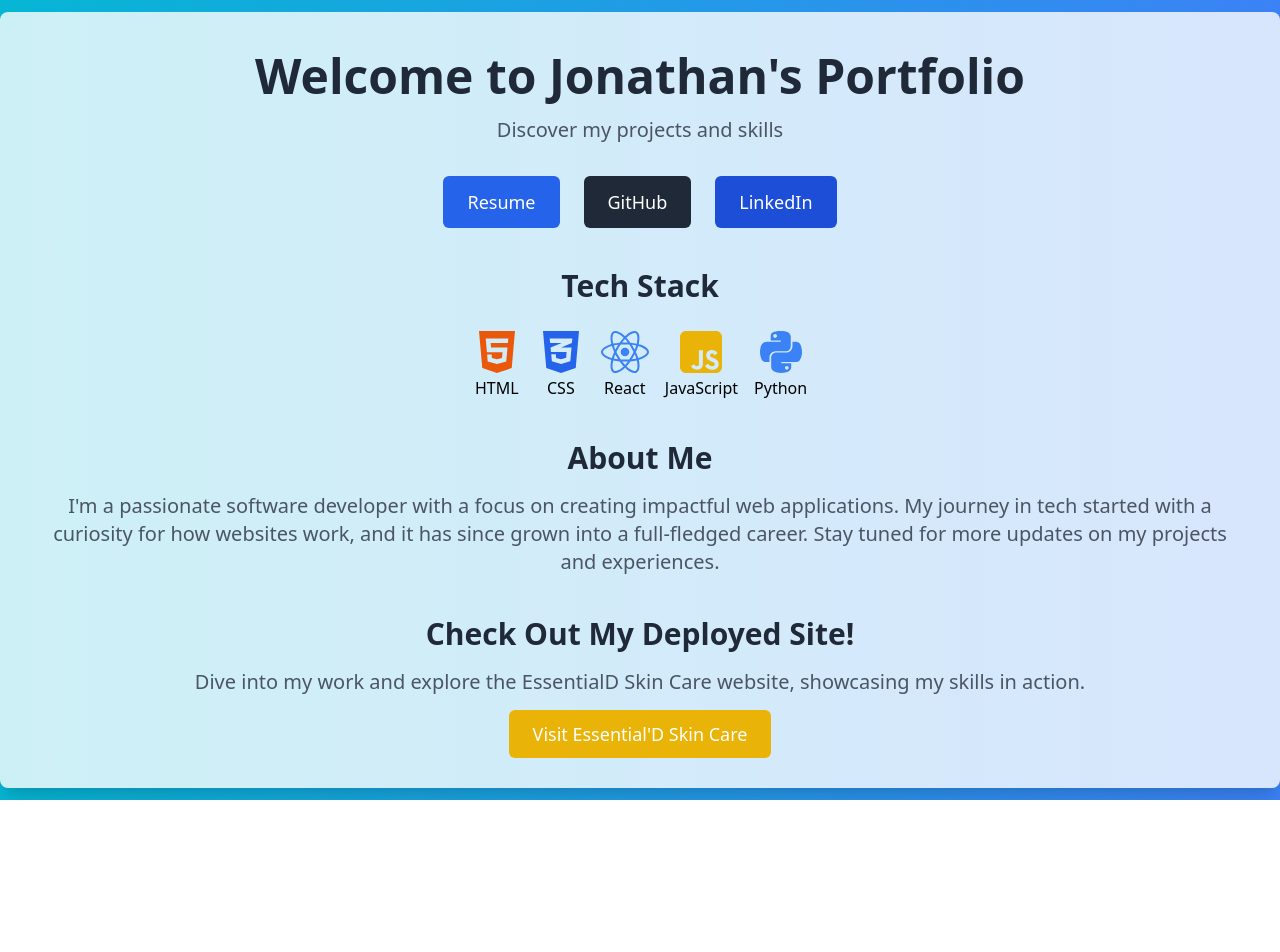
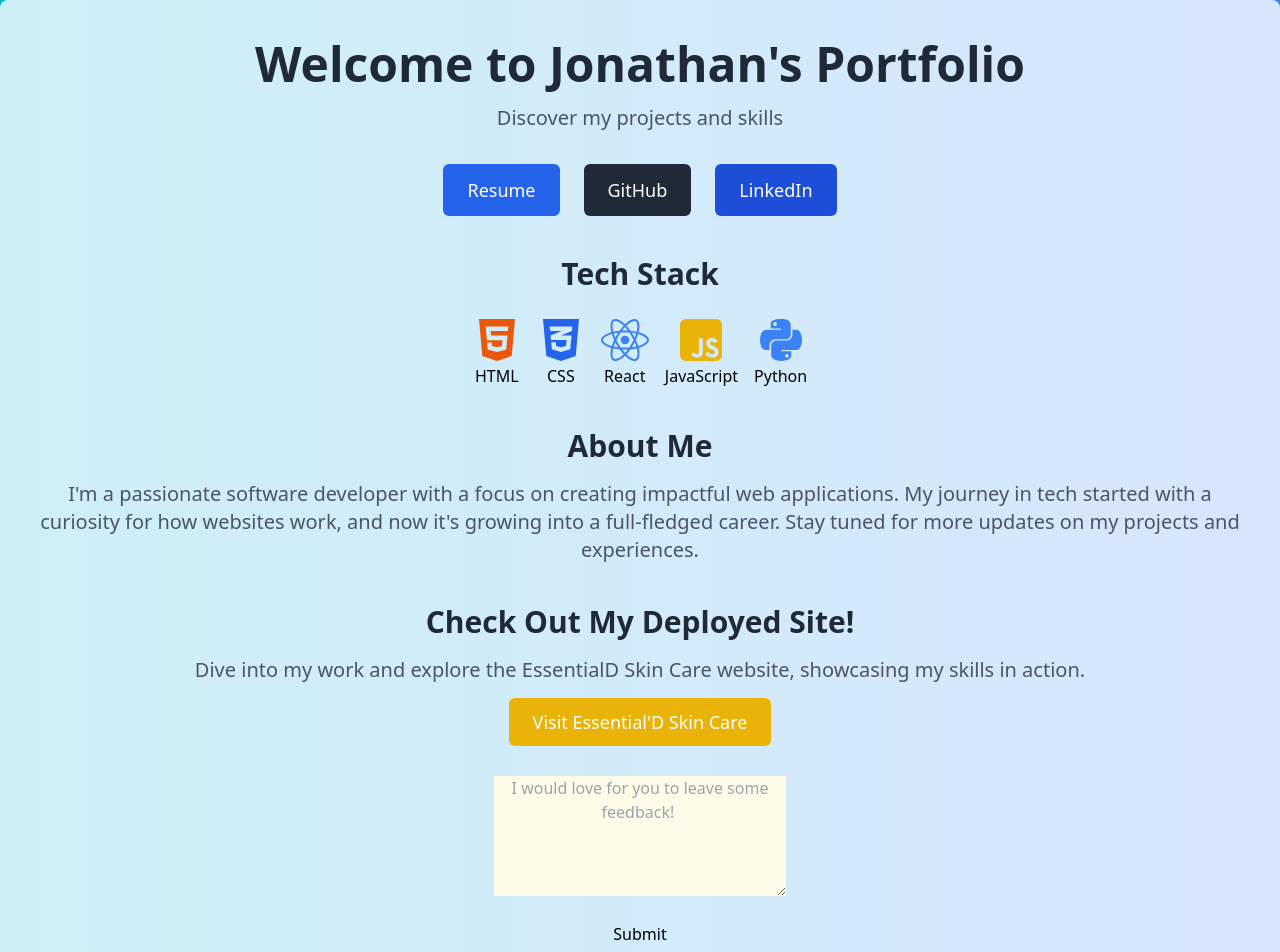
Before and after one commit to JGrant024/Portfolio, a React (Vite) app: page / in a window 1280 px wide. Shown: the top 952 px of the page. Before the commit the page ends 800 px from the top, so only its background shows below. Built offline with nearby package versions, Linux system fonts and the light colour scheme.

Commit message:
added textarea for feedback @TODO: Connect button to backend to submit customer feedback

```diff
--- a/src/pages/Home.jsx
+++ b/src/pages/Home.jsx
@@ -92,7 +92,7 @@ const Home = () => {
           <p className="text-xl text-gray-600 text-center">
             I'm a passionate software developer with a focus on creating
             impactful web applications. My journey in tech started with a
-            curiosity for how websites work, and it has since grown into a
+            curiosity for how websites work, and now it's growing into a
             full-fledged career. Stay tuned for more updates on my projects and
             experiences.
           </p>
@@ -115,6 +115,19 @@ const Home = () => {
               Visit Essential'D Skin Care
             </a>
           </div>
+          <div className="mt-10 text-center ">
+            <textarea
+              className="text-center bg-yellow-50"
+              name=""
+              id=""
+              cols="30"
+              rows="5"
+              placeholder="I would love for you to leave some feedback! "
+            ></textarea>
+            <div className="mt-5">
+              <button>Submit</button>
+            </div>
+          </div>
         </div>
       </div>
     </div>
```
